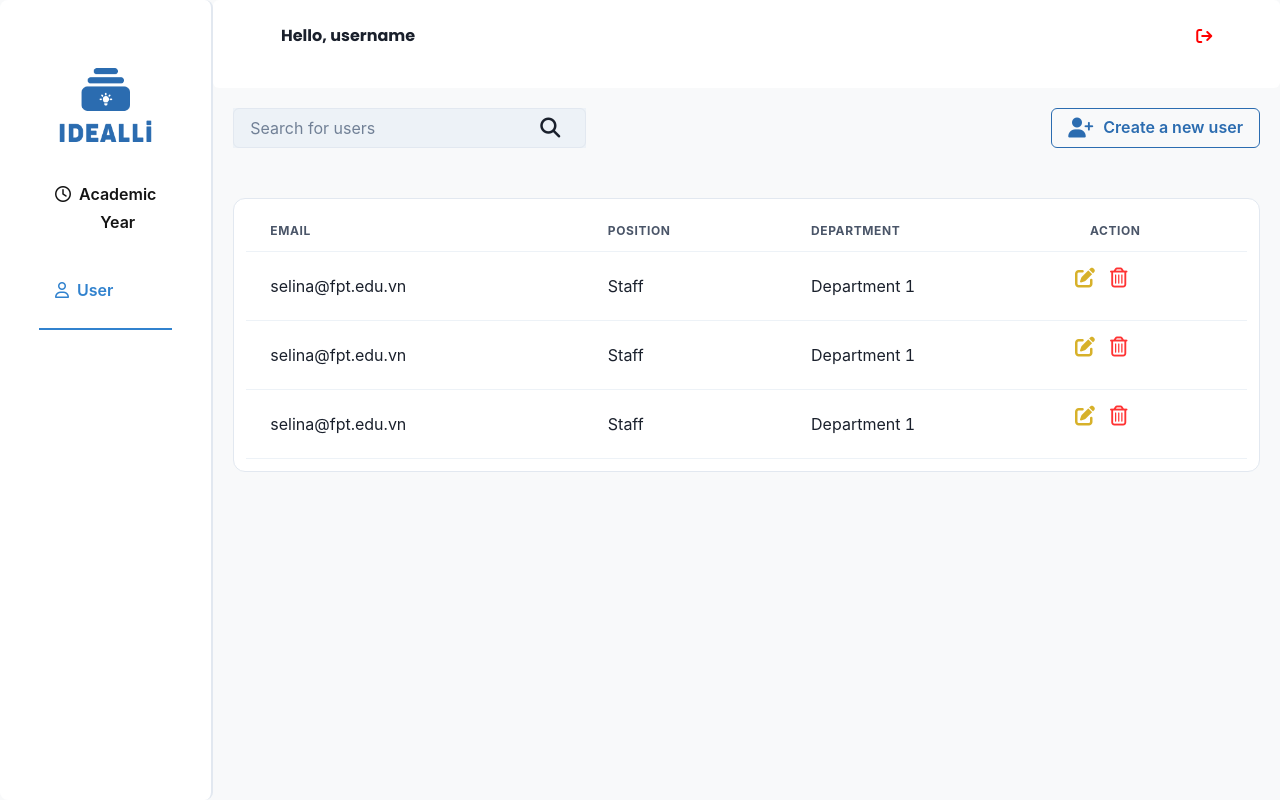
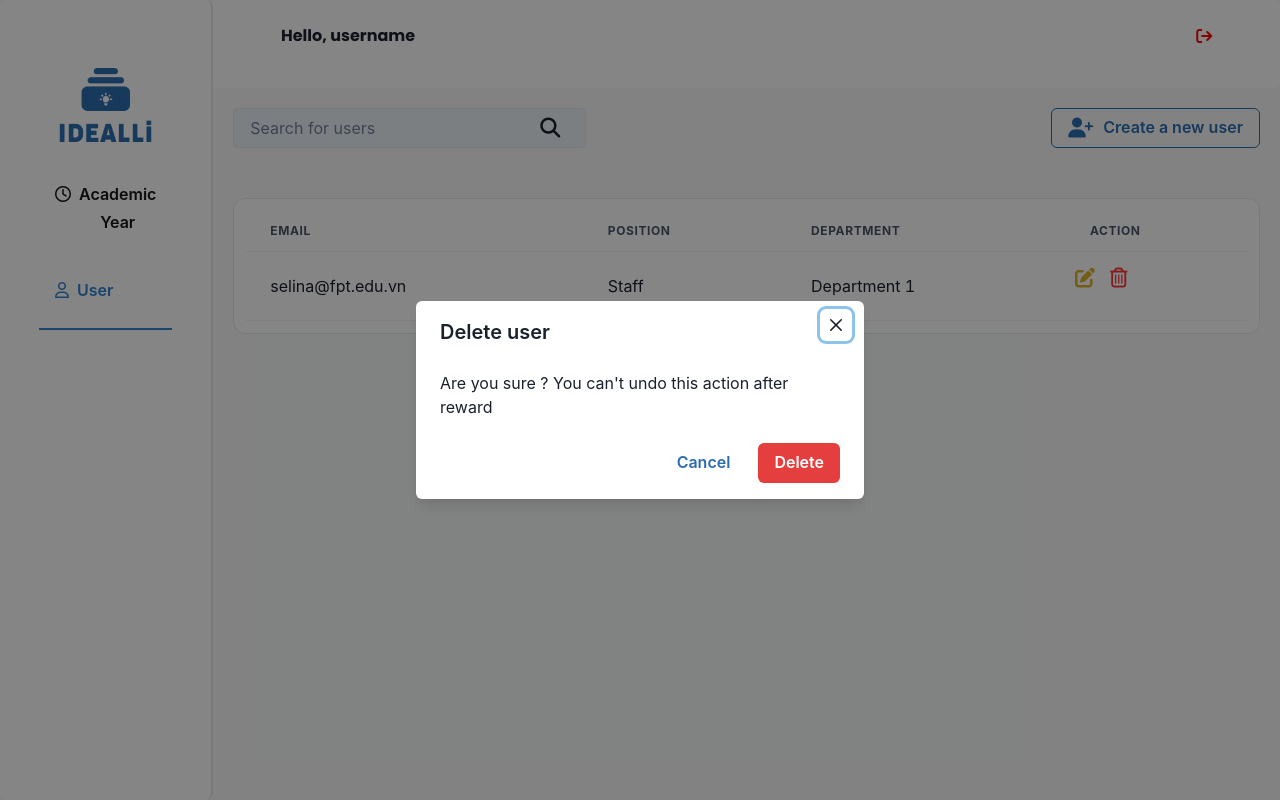
Before and after one commit to SeptupleProject/septuple-project-FE, a React (Create React App) app: page /user-dashboard in a window 1280 px wide. Both pictures are taken after a click on the element 1118 px from the left and 278 px from the top of the page. Built offline with nearby package versions, Linux system fonts and the light colour scheme.

Commit message:
done with user screens

```diff
--- a/src/pages/Admin/User/UserDashboard.jsx
+++ b/src/pages/Admin/User/UserDashboard.jsx
@@ -1,54 +1,120 @@
-import React from "react";
-import { Grid, GridItem } from "@chakra-ui/react";
-import { Input, InputGroup, InputRightElement } from "@chakra-ui/react";
-import Icon from "../../../components/Icon/Icon";
-import { Button, ButtonGroup } from "@chakra-ui/react";
+import React from 'react';
+import { Grid, GridItem } from '@chakra-ui/react';
+import { Input, InputGroup, InputRightElement } from '@chakra-ui/react';
+import Icon from '../../../components/Icon/Icon';
+import { Button } from '@chakra-ui/react';
+import { useDisclosure } from '@chakra-ui/react';
+import { Center, Square, Circle } from '@chakra-ui/react';
 import {
    Table,
    Thead,
    Tbody,
-  Tfoot,
    Tr,
    Th,
    Td,
-  TableCaption,
    TableContainer,
-} from "@chakra-ui/react";
-import { history } from "../../../App";
+} from '@chakra-ui/react';
+import {
+   Modal,
+   ModalOverlay,
+   ModalContent,
+   ModalHeader,
+   ModalFooter,
+   ModalBody,
+   ModalCloseButton,
+} from '@chakra-ui/react';
+import { history } from '../../../App';
+
 const UserDashboard = () => {
+   const { isOpen, onOpen, onClose } = useDisclosure();
+   const finalRef = React.useRef(null);
+
+   const renderModal = () => {
+      return (
+         <Modal
+            closeOnOverlayClick={true}
+            finalFocusRef={finalRef}
+            isOpen={isOpen}
+            onClose={onClose}
+            isCentered
+         >
+            <ModalOverlay />
+
+            <ModalContent>
+               <ModalHeader>Delete user</ModalHeader>
+               <ModalCloseButton />
+               <ModalBody>
+                  Are you sure ? You can't undo this action after reward
+               </ModalBody>
+
+               <ModalFooter>
+                  <Button
+                     colorScheme='blue'
+                     mr={3}
+                     onClick={onClose}
+                     variant='ghost'
+                  >
+                     Cancel
+                  </Button>
+                  <Button colorScheme='red'>Delete</Button>
+               </ModalFooter>
+            </ModalContent>
+         </Modal>
+      );
+   };
    return (
       <>
          <div>
-        <Grid templateColumns="repeat(5, 1fr)" gap={4}>
-          <GridItem className="search-area" colSpan={2} h="10" bg="#EDF2F7">
-            <InputGroup size="md">
-              <Input pr="4.5rem" type="text" placeholder="Search for users" />
-              <InputRightElement width="4.5rem">
-                <Icon fontSize="20px" content="fa-solid fa-magnifying-glass" />
+            <Grid
+               templateColumns='repeat(5, 1fr)'
+               gap={4}
+            >
+               <GridItem
+                  className='search-area'
+                  colSpan={2}
+                  h='10'
+                  bg='#EDF2F7'
+               >
+                  <InputGroup size='md'>
+                     <Input
+                        pr='4.5rem'
+                        type='text'
+                        placeholder='Search for users'
+                     />
+                     <InputRightElement width='4.5rem'>
+                        <Icon
+                           fontSize='20px'
+                           content='fa-solid fa-magnifying-glass'
+                        />
                      </InputRightElement>
                   </InputGroup>
                </GridItem>
-          <GridItem className="create-button" colStart={5} colEnd={5} h="10">
+               <GridItem
+                  className='create-button'
+                  colStart={5}
+                  colEnd={5}
+                  h='10'
+               >
                   <Button
                      onClick={() => {
-                history.push("/user-dashboard/create-user");
+                        history.push('/user-dashboard/create-user');
                      }}
-              colorScheme="blue"
-              variant="outline"
+                     colorScheme='blue'
+                     variant='outline'
                   >
                      <Icon
-                fontSize="20px"
-                content="fa-solid fa-user-plus"
-                paddingRight="10px"
+                        fontSize='20px'
+                        content='fa-solid fa-user-plus'
+                        paddingRight='10px'
                      />
                      Create a new user
                   </Button>
                </GridItem>
             </Grid>
          </div>
-      <div className="user-table-list">
-        <TableContainer className="table-user">
-          <Table size="md">
+         <div className='user-table-list'>
+            <TableContainer className='table-user'>
+               <Table size='md'>
                   <Thead>
                      <Tr>
                         <Th>EMAIL</Th>
@@ -63,58 +129,21 @@
                         <Td>Staff</Td>
                         <Td>Department 1</Td>
                         <Td>
-                  <ul className="row text-center">
+                           <ul className='row text-center'>
                               <Icon
-                      color="#D7B12A"
-                      fontSize="20px"
-                      content="fa-solid fa-pen-to-square"
-                      paddingRight="15px"
+                                 color='#D7B12A'
+                                 fontSize='20px'
+                                 content='fa-solid fa-pen-to-square'
+                                 paddingRight='15px'
                               />
+                              <div onClick={onOpen}>
                                  <Icon
-                      color="#FF0000CC"
-                      fontSize="20px"
-                      content="fa-regular fa-trash-can"
+                                    color='#FF0000CC'
+                                    fontSize='20px'
+                                    content='fa-regular fa-trash-can'
                                  />
-                  </ul>
-                </Td>
-              </Tr>
-              <Tr>
-                <Td>selina@fpt.edu.vn</Td>
-                <Td>Staff</Td>
-                <Td>Department 1</Td>
-                <Td>
-                  <ul className="row text-center">
-                    <Icon
-                      color="#D7B12A"
-                      fontSize="20px"
-                      content="fa-solid fa-pen-to-square"
-                      paddingRight="15px"
-                    />
-                    <Icon
-                      color="#FF0000CC"
-                      fontSize="20px"
-                      content="fa-regular fa-trash-can"
-                    />
-                  </ul>
-                </Td>
-              </Tr>
-              <Tr>
-                <Td>selina@fpt.edu.vn</Td>
-                <Td>Staff</Td>
-                <Td>Department 1</Td>
-                <Td>
-                  <ul className="row text-center">
-                    <Icon
-                      color="#D7B12A"
-                      fontSize="20px"
-                      content="fa-solid fa-pen-to-square"
-                      paddingRight="15px"
-                    />
-                    <Icon
-                      color="#FF0000CC"
-                      fontSize="20px"
-                      content="fa-regular fa-trash-can"
-                    />
+                              </div>
+                              {renderModal()}
                            </ul>
                         </Td>
                      </Tr>
```
Lines whose indentation alone changed are shown as unchanged.
